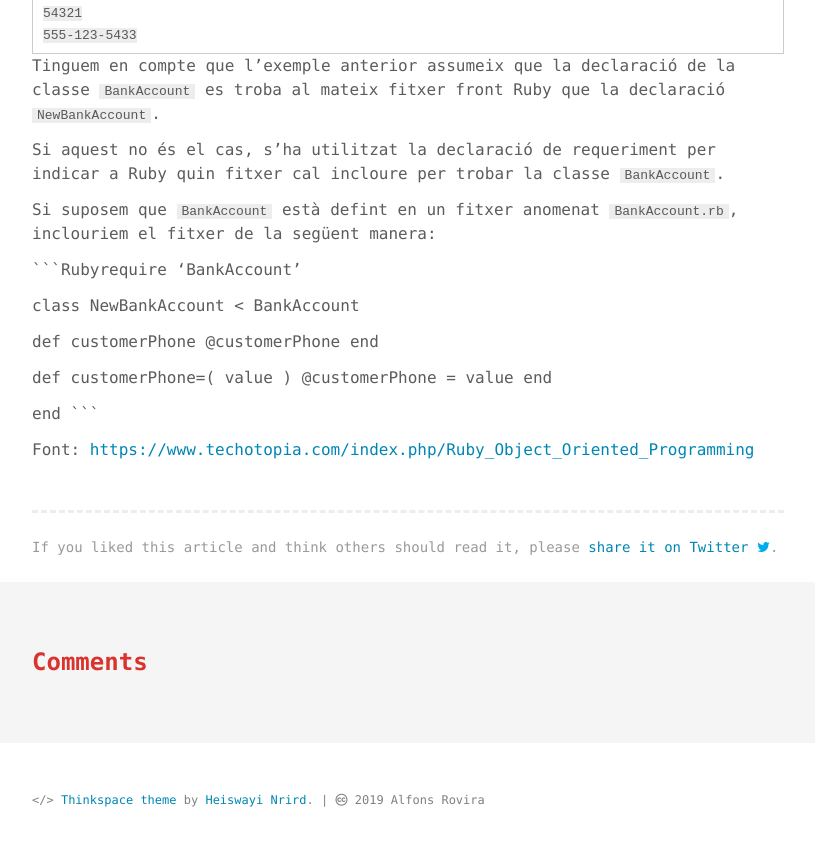
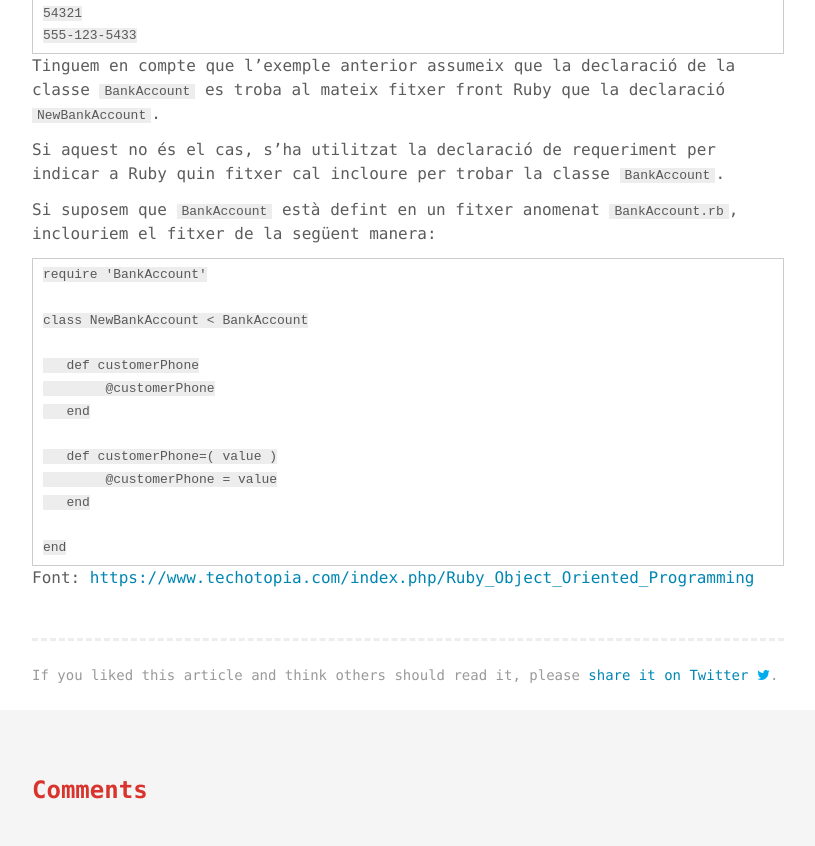
Before and after one commit to inclusa/ruby, a Jekyll site: the page built from _posts/2019-08-26-68-Objectes.md, in a window 1280 px wide and 900 px high, scrolled down 4871 px. Shown: the top 846 px of the window, without its empty margins (232-1047 px from the left). Built offline with Jekyll 4.4.1, drawn with Linux system fonts in a browser that asks for light colours; comment, search, counter and statistics services are not loaded.

Commit message:
Nova correcció

````diff
--- a/_posts/2019-08-26-68-Objectes.md
+++ b/_posts/2019-08-26-68-Objectes.md
@@ -209,7 +209,8 @@ Si aquest no és el cas, s'ha utilitzat la declaració de requeriment per indica
 
 Si suposem que `BankAccount` està defint en un fitxer anomenat `BankAccount.rb`, inclouriem el fitxer de la següent manera:
 
-```Rubyrequire 'BankAccount'
+```Ruby
+require 'BankAccount'
 
 class NewBankAccount < BankAccount
 
````
